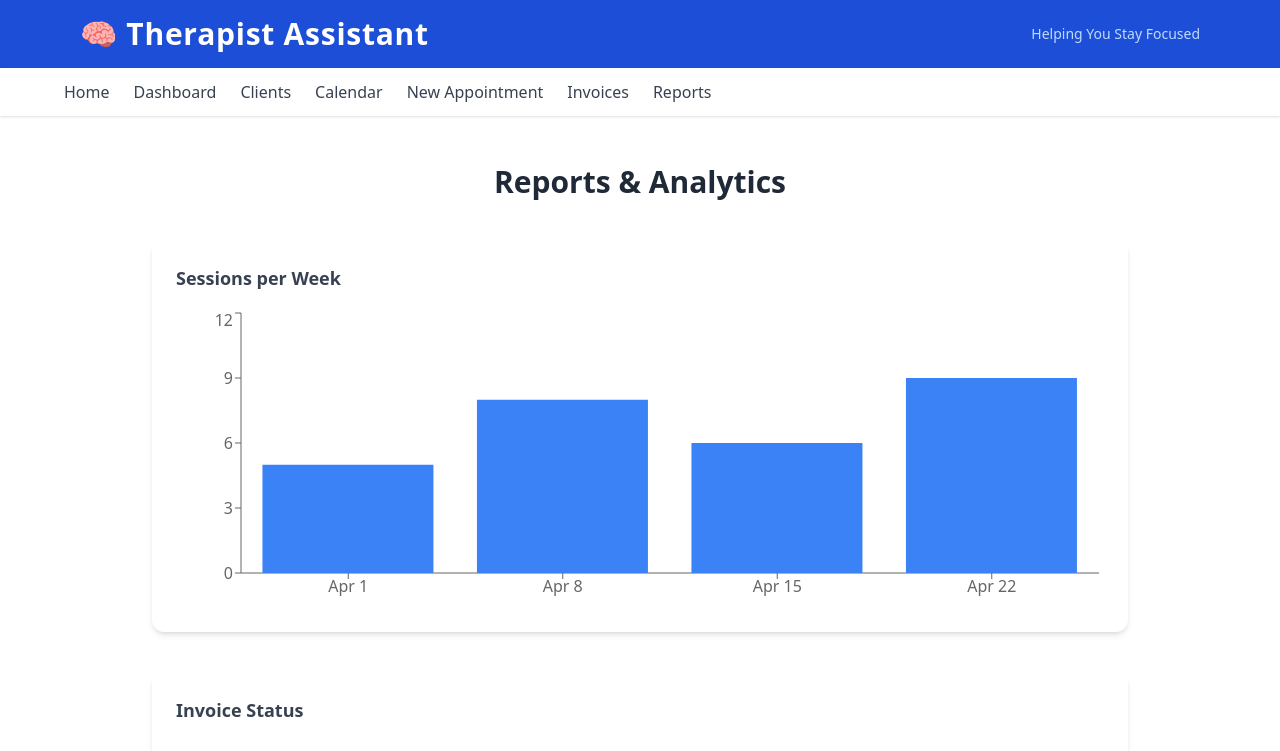
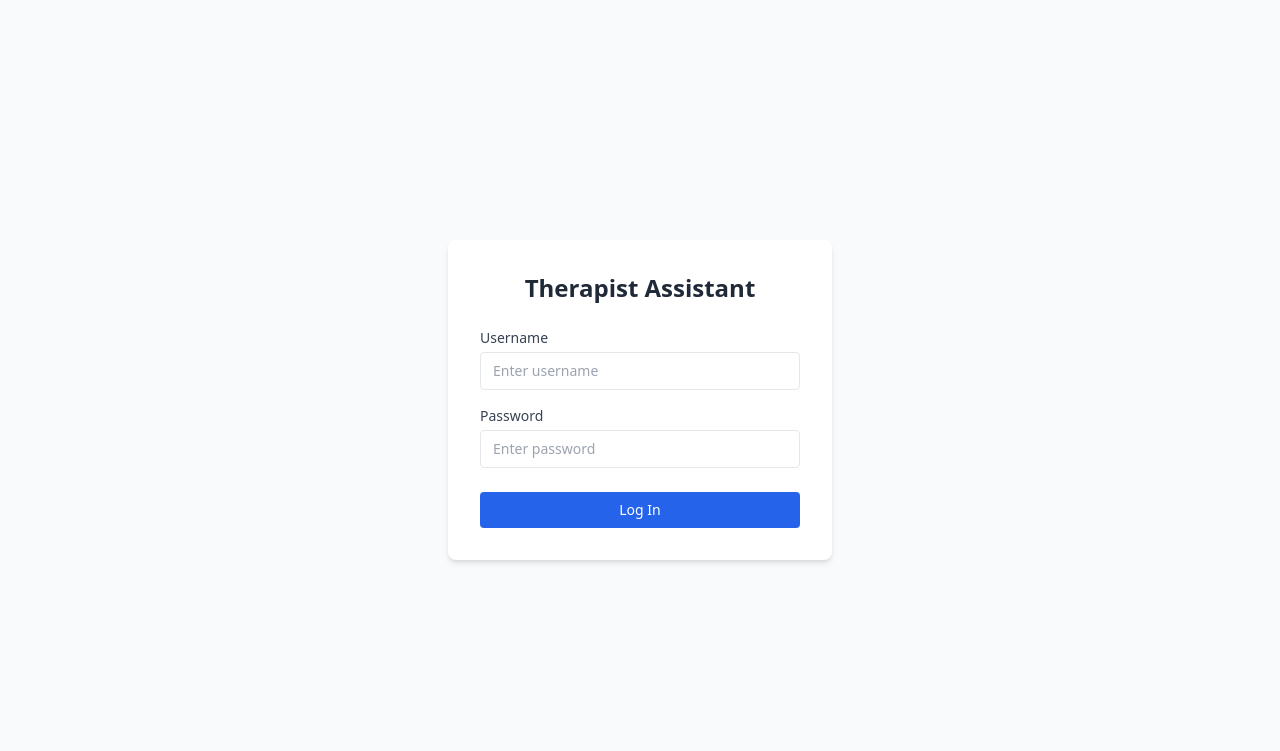
Before and after one commit to Script019/therapist-assistant-app, a React (Vite) app: page /reports in a window 1280 px wide. Shown: the top 751 px of the page. Built offline with nearby package versions, Linux system fonts and the light colour scheme.

Commit message:
Restore: added Login page and auth logic

```diff
--- a/src/App.jsx
+++ b/src/App.jsx
@@ -16,14 +16,13 @@ import AppointmentForm from './components/AppointmentForm';
 import Reports from './pages/Reports';
 
 function App() {
-  const [isLoggedIn, setIsLoggedIn] = useState(true); // set to false to test login screen
+  const [isLoggedIn, setIsLoggedIn] = useState(false); // Show login first
 
   return (
     <Router>
-      <Header />
-
       {isLoggedIn ? (
         <>
+          <Header />
           <NavBar />
           <Layout>
             <Routes>
--- a/src/pages/Login.jsx
+++ b/src/pages/Login.jsx
@@ -1,22 +1,43 @@
 function Login({ onLogin }) {
   const handleSubmit = (e) => {
     e.preventDefault();
-      onLogin(); // this triggers login
+    onLogin();
   };
 
   return (
-      <div style={{ padding: '2rem' }}>
-        <h2>Login</h2>
-        <form onSubmit={handleSubmit}>
-          <div>
-            <label>Email:</label>
-            <input type="email" required />
+    <div className="flex items-center justify-center min-h-screen bg-gray-50">
+      <form
+        onSubmit={handleSubmit}
+        className="bg-white p-8 rounded-lg shadow-md w-full max-w-sm"
+      >
+        <h2 className="text-2xl font-bold text-gray-800 mb-6 text-center">Therapist Assistant</h2>
+
+        <div className="mb-4">
+          <label className="block text-sm font-medium text-gray-700">Username</label>
+          <input
+            type="text"
+            required
+            className="w-full px-3 py-2 border rounded mt-1 text-sm"
+            placeholder="Enter username"
+          />
         </div>
-          <div>
-            <label>Password:</label>
-            <input type="password" required />
+
+        <div className="mb-6">
+          <label className="block text-sm font-medium text-gray-700">Password</label>
+          <input
+            type="password"
+            required
+            className="w-full px-3 py-2 border rounded mt-1 text-sm"
+            placeholder="Enter password"
+          />
         </div>
-          <button type="submit">Login</button>
+
+        <button
+          type="submit"
+          className="w-full bg-blue-600 text-white py-2 rounded hover:bg-blue-700 text-sm font-medium"
+        >
+          Log In
+        </button>
       </form>
     </div>
   );
```
Lines whose indentation alone changed are shown as unchanged.
